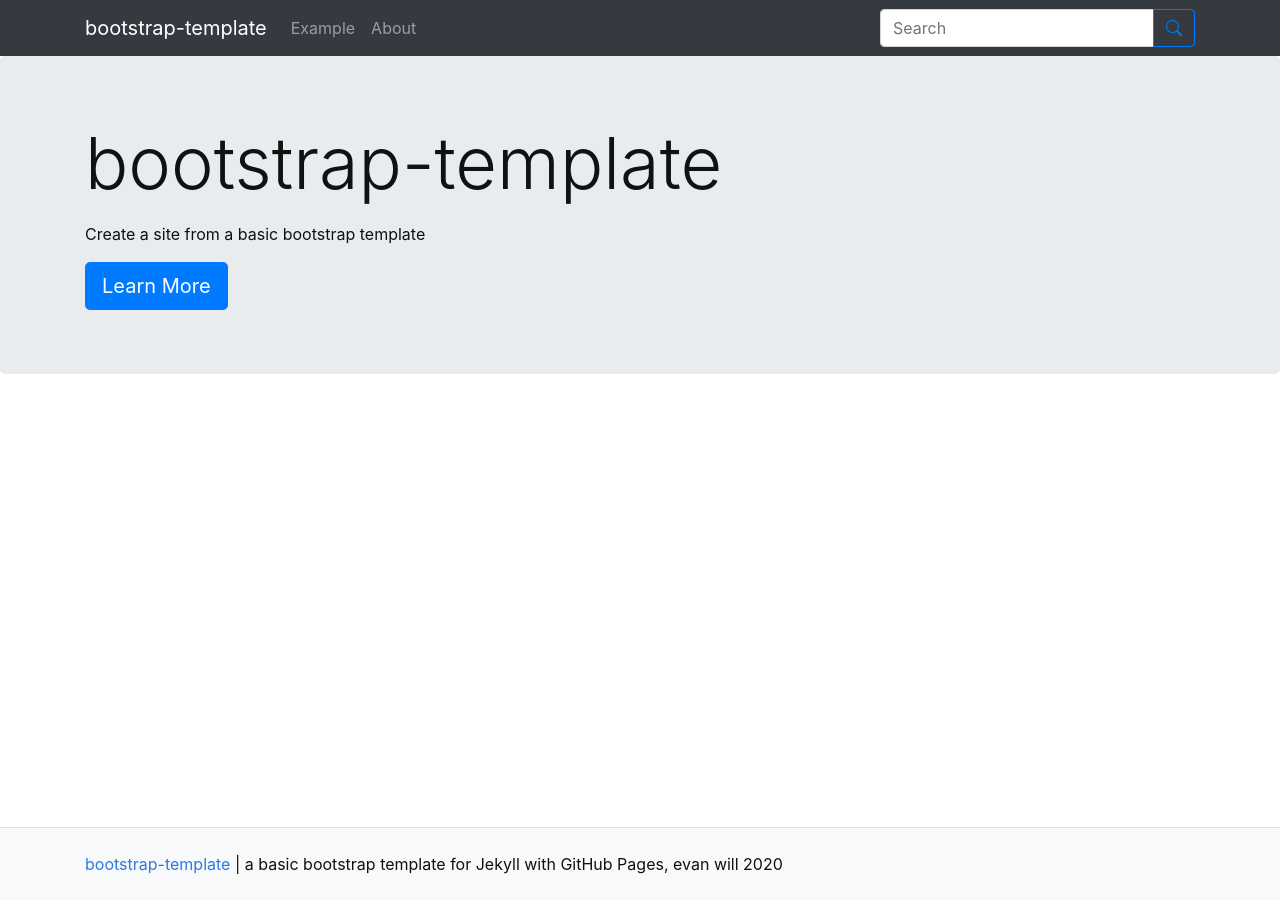
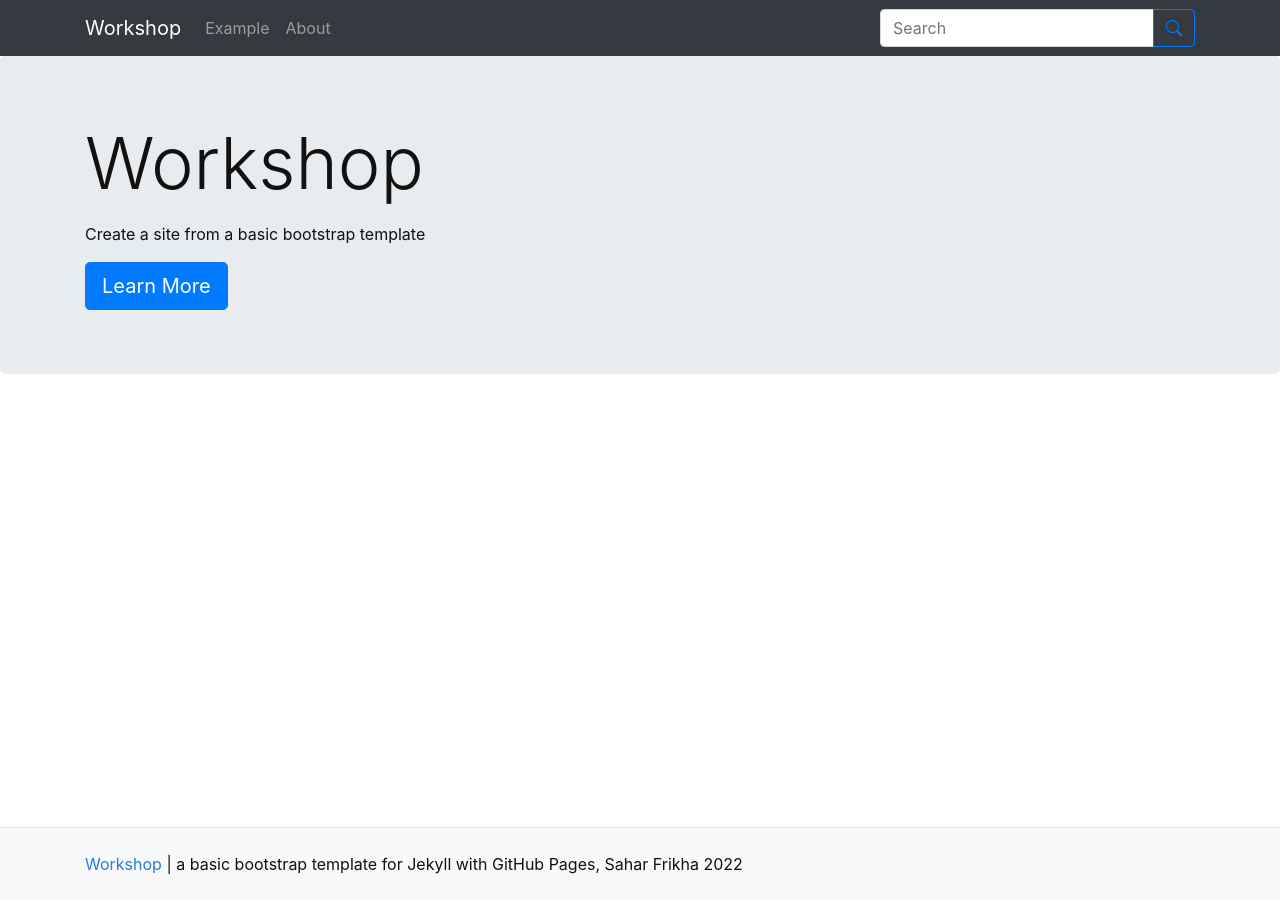
Before and after one commit to sahar-frikha/jekyll-workshop, a Jekyll site: the page built from pages/index.md, in a window 1280 px wide. Built offline with Jekyll 4.4.1, drawn with Linux system fonts in a browser that asks for light colours.

Commit message:
Config Changes

```diff
--- a/_config.yml
+++ b/_config.yml
@@ -9,10 +9,10 @@
 #######
 # SITE SETTINGS
 #
-title: bootstrap-template
+title: Workshop
 description: "a basic bootstrap template for Jekyll with GitHub Pages"
-year: 2020
-author: evan will
+year: 2022
+author: Sahar Frikha
 # add search box to navbar, true/false
 search: true
 
@@ -23,13 +23,13 @@ search: true
 #
 # use url for the domain, e.g. https://thecdil.github.io
 # on gh-pages follow the pattern: https://username.github.io
-url:
+url: https://sahar-frikha.github.io
 # use baseurl to add subsection of the domain, e.g. /timelinejs-template
 # on gh-pages this is a / followed by the name of the repository
 # baseurl is your github repository's name prefixed with a /
-baseurl:
+baseurl: /jekyll-workshop
 # location of code, the full url to your github repository
-source-code: https://github.com/thecdil/bootstrap-template
+source-code: https://github.com/sahar-frikha/jekyll-workshop
 
 ##########
 # GOOGLE ANALYTICS [optional!]
```
